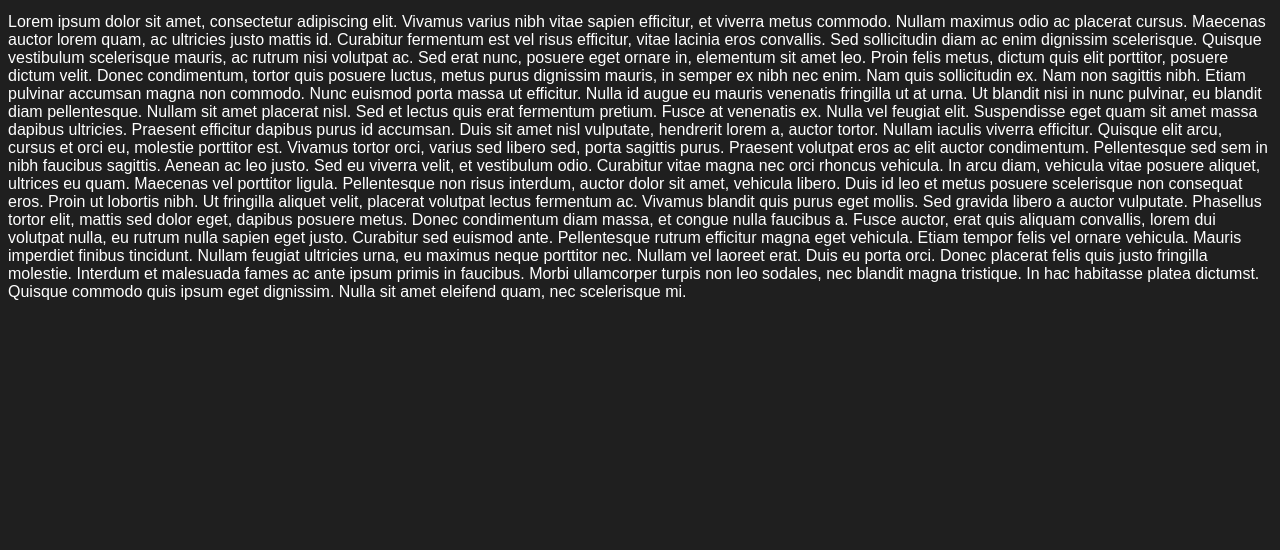
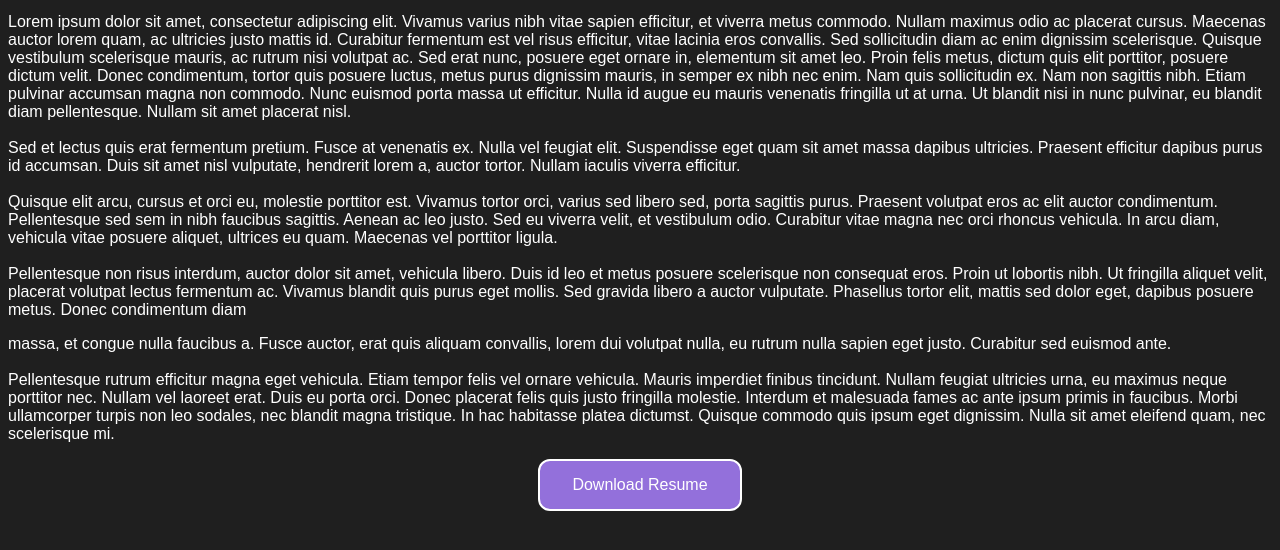
Before and after one commit to willie3d/willie3d.github.io, a plain HTML site: page index.html in a window 1280 px wide. Shown: the part 218-768 px from the top of the page. Drawn offline with Linux system fonts and the light colour scheme.

Commit message:
Added Resume Button

```diff
--- a/css/index.css
+++ b/css/index.css
@@ -14,3 +14,13 @@ h1 {
 .text-center {
     text-align: center!important;
 }
+.button {
+  background-color: mediumpurple;
+  border: 2px solid white;
+  color: white;
+  padding: 15px 32px;
+  text-align: center;
+  text-decoration: none;
+  display: inline-block;
+  border-radius: 12px;
+}
--- a/index.html
+++ b/index.html
@@ -12,16 +12,18 @@
 			<h1 class="text-center">Willie Doyle III</h1>
 			<h1 class="text-center">Aspiring Software Engineer</h1>
 			<h1 class="text-center">Kennesaw State University: Class of 2023</h1>
-			</div>
-		<p class="text-center">This text is a test.</p>
-        <p>Lorem ipsum dolor sit amet, consectetur adipiscing elit. Vivamus varius nibh vitae sapien efficitur, et viverra metus commodo. Nullam maximus odio ac placerat cursus. Maecenas auctor lorem quam, ac ultricies justo mattis id. Curabitur fermentum est vel risus efficitur, vitae lacinia eros convallis. Sed sollicitudin diam ac enim dignissim scelerisque. Quisque vestibulum scelerisque mauris, ac rutrum nisi volutpat ac. Sed erat nunc, posuere eget ornare in, elementum sit amet leo. Proin felis metus, dictum quis elit porttitor, posuere dictum velit. Donec condimentum, tortor quis posuere luctus, metus purus dignissim mauris, in semper ex nibh nec enim. Nam quis sollicitudin ex. Nam non sagittis nibh. Etiam pulvinar accumsan magna non commodo. Nunc euismod porta massa ut efficitur. Nulla id augue eu mauris venenatis fringilla ut at urna. Ut blandit nisi in nunc pulvinar, eu blandit diam pellentesque. Nullam sit amet placerat nisl.
+	</div>
+	<p class="text-center">This text is a test.</p>
+        <p>Lorem ipsum dolor sit amet, consectetur adipiscing elit. Vivamus varius nibh vitae sapien efficitur, et viverra metus commodo. Nullam maximus odio ac placerat cursus. Maecenas auctor lorem quam, ac ultricies justo mattis id. Curabitur fermentum est vel risus efficitur, vitae lacinia eros convallis. Sed sollicitudin diam ac enim dignissim scelerisque. Quisque vestibulum scelerisque mauris, ac rutrum nisi volutpat ac. Sed erat nunc, posuere eget ornare in, elementum sit amet leo. Proin felis metus, dictum quis elit porttitor, posuere dictum velit. Donec condimentum, tortor quis posuere luctus, metus purus dignissim mauris, in semper ex nibh nec enim. Nam quis sollicitudin ex. Nam non sagittis nibh. Etiam pulvinar accumsan magna non commodo. Nunc euismod porta massa ut efficitur. Nulla id augue eu mauris venenatis fringilla ut at urna. Ut blandit nisi in nunc pulvinar, eu blandit diam pellentesque. Nullam sit amet placerat nisl.<br><br>
 
-		Sed et lectus quis erat fermentum pretium. Fusce at venenatis ex. Nulla vel feugiat elit. Suspendisse eget quam sit amet massa dapibus ultricies. Praesent efficitur dapibus purus id accumsan. Duis sit amet nisl vulputate, hendrerit lorem a, auctor tortor. Nullam iaculis viverra efficitur.
+		Sed et lectus quis erat fermentum pretium. Fusce at venenatis ex. Nulla vel feugiat elit. Suspendisse eget quam sit amet massa dapibus ultricies. Praesent efficitur dapibus purus id accumsan. Duis sit amet nisl vulputate, hendrerit lorem a, auctor tortor. Nullam iaculis viverra efficitur.<br><br>
 
-		Quisque elit arcu, cursus et orci eu, molestie porttitor est. Vivamus tortor orci, varius sed libero sed, porta sagittis purus. Praesent volutpat eros ac elit auctor condimentum. Pellentesque sed sem in nibh faucibus sagittis. Aenean ac leo justo. Sed eu viverra velit, et vestibulum odio. Curabitur vitae magna nec orci rhoncus vehicula. In arcu diam, vehicula vitae posuere aliquet, ultrices eu quam. Maecenas vel porttitor ligula.
+		Quisque elit arcu, cursus et orci eu, molestie porttitor est. Vivamus tortor orci, varius sed libero sed, porta sagittis purus. Praesent volutpat eros ac elit auctor condimentum. Pellentesque sed sem in nibh faucibus sagittis. Aenean ac leo justo. Sed eu viverra velit, et vestibulum odio. Curabitur vitae magna nec orci rhoncus vehicula. In arcu diam, vehicula vitae posuere aliquet, ultrices eu quam. Maecenas vel porttitor ligula.<br><br>
 
-		Pellentesque non risus interdum, auctor dolor sit amet, vehicula libero. Duis id leo et metus posuere scelerisque non consequat eros. Proin ut lobortis nibh. Ut fringilla aliquet velit, placerat volutpat lectus fermentum ac. Vivamus blandit quis purus eget mollis. Sed gravida libero a auctor vulputate. Phasellus tortor elit, mattis sed dolor eget, dapibus posuere metus. Donec condimentum diam massa, et congue nulla faucibus a. Fusce auctor, erat quis aliquam convallis, lorem dui volutpat nulla, eu rutrum nulla sapien eget justo. Curabitur sed euismod ante.
-
-		Pellentesque rutrum efficitur magna eget vehicula. Etiam tempor felis vel ornare vehicula. Mauris imperdiet finibus tincidunt. Nullam feugiat ultricies urna, eu maximus neque porttitor nec. Nullam vel laoreet erat. Duis eu porta orci. Donec placerat felis quis justo fringilla molestie. Interdum et malesuada fames ac ante ipsum primis in faucibus. Morbi ullamcorper turpis non leo sodales, nec blandit magna tristique. In hac habitasse platea dictumst. Quisque commodo quis ipsum eget dignissim. Nulla sit amet eleifend quam, nec scelerisque mi.</p>
+		Pellentesque non risus interdum, auctor dolor sit amet, vehicula libero. Duis id leo et metus posuere scelerisque non consequat eros. Proin ut lobortis nibh. Ut fringilla aliquet velit, placerat volutpat lectus fermentum ac. Vivamus blandit quis purus eget mollis. Sed gravida libero a auctor vulputate. Phasellus tortor elit, mattis sed dolor eget, dapibus posuere metus. Donec condimentum diam	</p>
+        <p> massa, et congue nulla faucibus a. Fusce auctor, erat quis aliquam convallis, lorem dui volutpat nulla, eu rutrum nulla sapien eget justo. Curabitur sed euismod ante.<br>
+          <br>
+          Pellentesque rutrum efficitur magna eget vehicula. Etiam tempor felis vel ornare vehicula. Mauris imperdiet finibus tincidunt. Nullam feugiat ultricies urna, eu maximus neque porttitor nec. Nullam vel laoreet erat. Duis eu porta orci. Donec placerat felis quis justo fringilla molestie. Interdum et malesuada fames ac ante ipsum primis in faucibus. Morbi ullamcorper turpis non leo sodales, nec blandit magna tristique. In hac habitasse platea dictumst. Quisque commodo quis ipsum eget dignissim. Nulla sit amet eleifend quam, nec scelerisque mi.</p>
+        <div class="text-center"> <a href="files/WillieDoyle_Resume.pdf" role="button" tabindex="0" class="button">Download Resume</a></div>
 	</body>
 </html>
```
Also changed, not shown: 1 other file.
